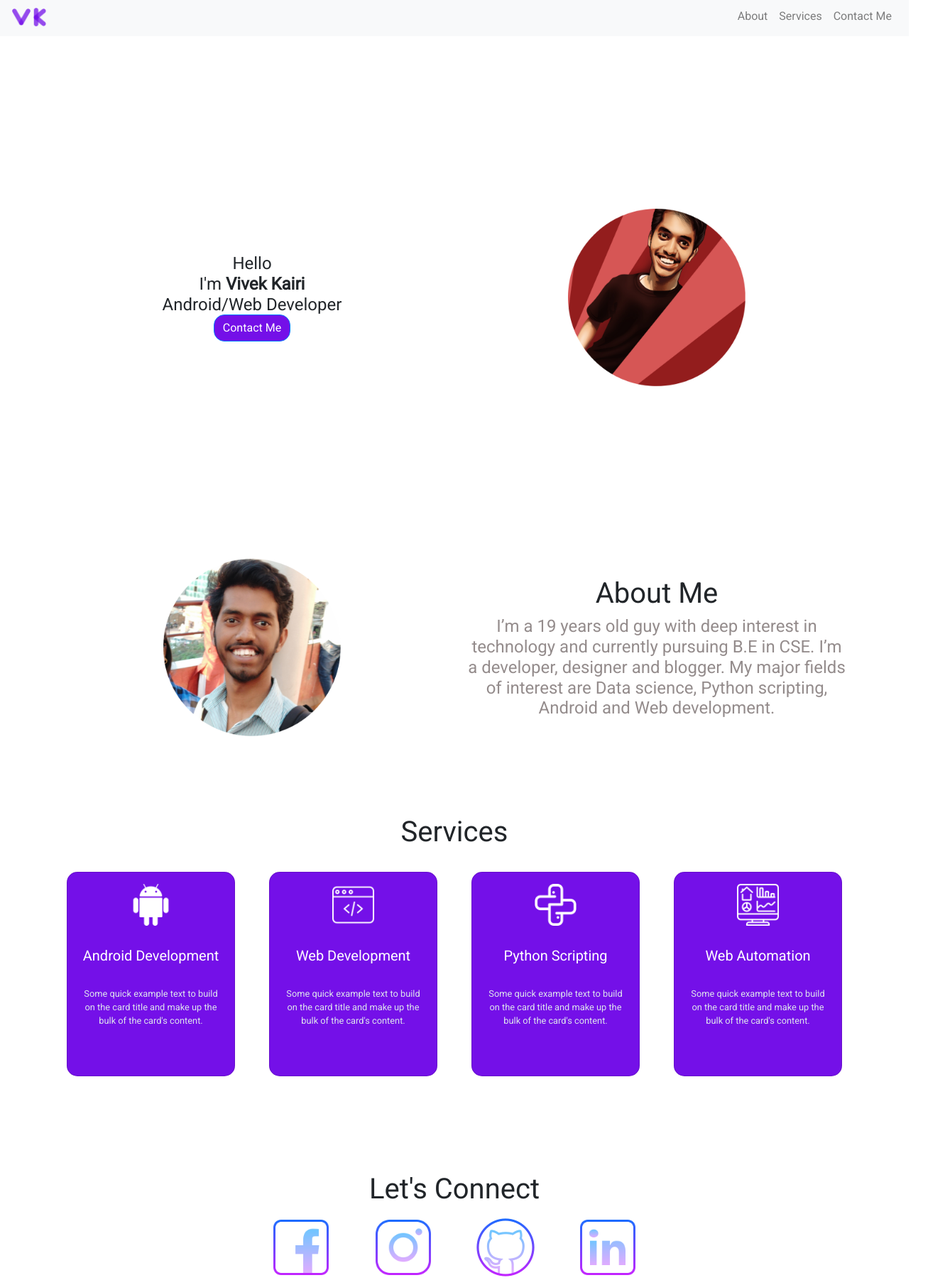
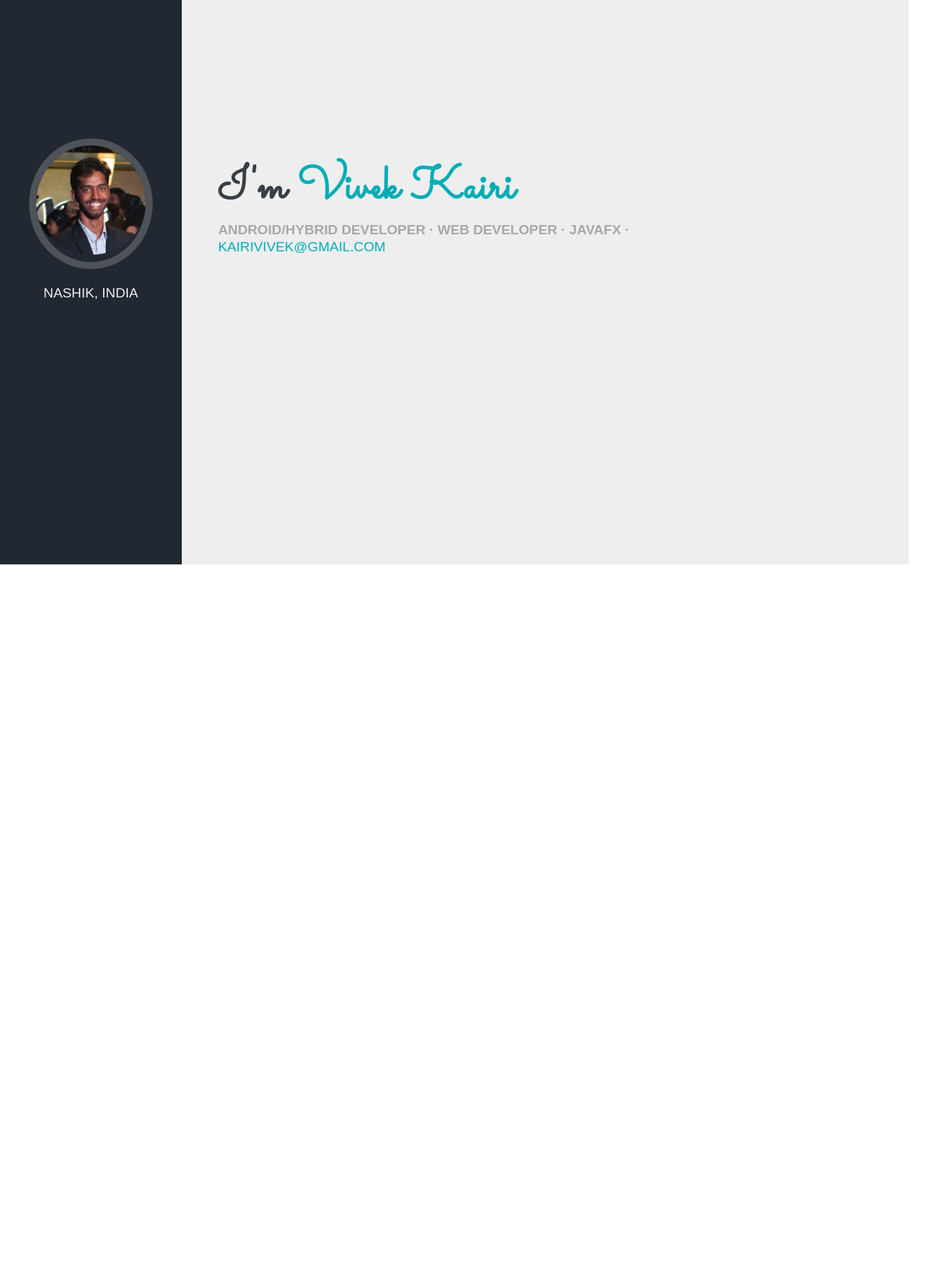
Before and after one commit to manasjoshi1/vivekkairi.github.io, a plain HTML site: page index.html in a window 1280 px wide. Shown: the part 5-1815 px from the top of the page at 71% size, 1331 px wide, since content can reach past the window. After the commit the page ends 800 px from the top, so only its background shows below. Drawn offline with nearby package versions, Linux system fonts and the light colour scheme.

Commit message:
Changed UI

```diff
--- a/app.css
+++ /dev/null
@@ -1,78 +0,0 @@
-body {
-	font-family: 'Roboto', sans-serif;
-}
-
-.header p {
-	padding: 0;
-	margin: 0;
-}
-
-.header {
-	font-size: 1.5em;
-	line-height: 1.2em;
-	text-align: center;
-}
-
-.top {
-	height: 92vh;
-}
-
-.topSpace {
-	margin-top: 10%;
-}
-
-@media only screen and (max-width: 600px) {
-
-}
-
-#contact {
-	background-color: #7410E8;
-	border-radius: 15px 15px 15px 15px;
-}
-
-#displayPic {
-	width: 250px;
-}
-
-#about {
-	color: #948c8c;
-}
-
-.card {
-	background-color: #7410E8;
-	height: 18em;
-	margin: 1.5em;
-	border-radius: 15px 15px 15px 15px;
-}
-
-.card-title {
-	margin-top: 1.5em;
-	color: #fff;
-}
-
-.card img {
-	width: 25%;
-	margin: auto;
-	margin-top: 1em;
-}
-
-.card-text {
-	color: #dee4ed;
-	font-size: 0.8em;
-}
-
-.custom {
-	padding: 0;
-}
-
-.social img {
-	width: 100px;
-	height: 100px;
-	margin: 0 20px;
-}
-
-.form-control {
-	border: none;
-	border-bottom: 2px solid #918E8E;
-	color: #918E8E;
-}
--- /dev/null
+++ b/css/styles.css
@@ -0,0 +1,70 @@
+body {
+  margin: 0;
+}
+
+img {
+  margin-top: 200px;
+  width: 60%;
+  border-width: 10px;
+  border-color: rgba(255,255,255,0.2);
+  border-style: solid;
+  border-radius: 50%;
+  padding-bottom: 10px;
+}
+
+.container {
+  display: flex;
+}
+
+.left {
+  text-align: center;
+  background-color: #222831;
+  width: 25%;
+  height: 100vh;
+}
+
+.right {
+  background-color: #eeeeee;
+  width: 100%;
+  height: 100vh;
+}
+
+.content {
+  position: relative;
+  top: 20%;
+  left: 5%;
+}
+.city {
+   color: #eeeeee;
+   font-family: 'Work Sans',sans-serif;
+   font-size: 1.2rem;
+ }
+
+#name {
+  font-family: 'Sacramento', cursive;
+  font-size: 4rem;
+  color: #393e46;
+  font-weight: 700;
+  letter-spacing: 1px;
+  margin-bottom: 0;
+}
+
+#name_color {
+  color: #00adb5
+}
+
+#skills {
+  margin: 0;
+  color: rgba(57,62,70,0.4);
+  font-family: 'Saira Extra Condensed',sans-serif;
+  font-weight: bold;
+  font-size: 1.2rem;
+}
+
+#email {
+  margin: 0;
+  padding-top: 2px;
+  font-family: 'Saira Extra Condensed',sans-serif;
+  font-size: 1.2rem;
+  color: #00adb5;
+}
--- a/index.html
+++ b/index.html
@@ -1,133 +1,27 @@
 <!DOCTYPE html>
-<html>
+<html lang="en" dir="ltr">
   <head>
-	<title>Welcome</title>
-	<meta name="viewport" content="width=device-width, initial-scale=1">
-	<link rel="stylesheet" type="text/css" href="https://stackpath.bootstrapcdn.com/bootstrap/4.3.1/css/bootstrap.min.css">
-	<link rel="stylesheet" type="text/css" href="app.css">
-	<link href="https://fonts.googleapis.com/css?family=Roboto" rel="stylesheet">
+    <meta charset="utf-8">
+    <link rel="stylesheet" href="css/styles.css">
+    <link rel="icon" href="favicon.ico">
+    <link href="https://fonts.googleapis.com/css?family=Sacramento&display=swap" rel="stylesheet">
+    <title>Vivek Kairi</title>
   </head>
   <body>
-	<nav class="navbar navbar-expand-lg navbar-light bg-light">
-		<div class="navbar-brand">
-			<img src="assets/logo.png" width="50dp">
-		</div>
-		<button class="navbar-toggler" type="button" data-toggle="collapse" data-target="#navbarNav" aria-controls="navbarNav" aria-expanded="false" aria-label="Toggle navigation">
-    		<span class="navbar-toggler-icon"></span>
-  		</button>
-		<div class="collapse navbar-collapse" id="navbarNav">
-			<ul class="navbar-nav ml-auto">
-				<li class="nav-item">
-					<a class="nav-link" href="/register">About</a>
-				</li>
-				<li class="nav-item">
-					<a class="nav-link" href="/logout">Services</a>
-				</li>
-				<li class="nav-item">
-					<a class="nav-link" href="/logout">Contact Me</a>
-				</li>
-			</ul>
-		</div>
-	</nav>
     <div class="container">
-		<div class="row top text-center">
-			<div class="col-12 col-md-6 header order-2 order-md-1 m-auto text-center" >
-					<p>Hello</p>
-					<p>I'm <strong>Vivek Kairi</strong></p>
-					<p>Android/Web Developer</p>
-					<button class="btn btn-primary" id="contact">Contact Me</button>
-			</div>
-			<div class="col-12 col-md-6 order-1 order-md-2 m-auto">
-				<img class="img-fluid" id="displayPic" src="assets/image.png">
+      <div class="left">
+        <div class="info">
+          <img src="photo.png" alt="">
+          <p class="city">NASHIK, INDIA</p>
         </div>
       </div>
-		<div class="row text-center">
-			<div class="col-12 col-md-6 header order-1 order-md-2 m-auto text-center">
-				<h1>About Me</h1>
-				<p id="about">I’m a 19 years old guy with deep interest in technology and currently pursuing B.E in CSE. I’m a developer, designer and blogger. My major fields of interest are Data science, Python scripting, Android and Web development.</p>
-			</div>
-			<div class="col-12 col-md-6 order-2 order-md-1 m-auto">
-				<img class="img-fluid" id="displayPic" src="assets/about.png">
-			</div>
-		</div>
-		<div class="row topSpace">
-			<div class="col-12 text-center">
-				<h1>Services</h1>
-			</div>
-			<div class="col-lg-3 col-6 custom">
-				<div class="card text-center">
-  					<img src="assets/android.png" class="card-img-top" alt="">
-  					<h5 class="card-title">Android Development</h5>
-  					<div class="card-body">
-    					<p class="card-text">Some quick example text to build on the card title and make up the bulk of the card's content.</p>
+      <div class="right">
+        <div class="content">
+          <p id="name">I'm <span id="name_color">Vivek Kairi</span</p>
+          <p id="skills">ANDROID/HYBRID DEVELOPER · WEB DEVELOPER · JAVAFX ·</p>
+          <p id="email">KAIRIVIVEK@GMAIL.COM</p>
         </div>
       </div>
     </div>
-			<div class="col-lg-3 col-6 custom">
-				<div class="card text-center">
-  					<img src="assets/web.png" class="card-img-top" alt="">
-  					<h5 class="card-title">Web Development</h5>
-  					<div class="card-body">
-    					<p class="card-text">Some quick example text to build on the card title and make up the bulk of the card's content.</p>
-  					</div>
-				</div>
-			</div>
-			<div class="col-lg-3 col-6 custom">
-				<div class="card text-center">
-  					<img src="assets/python.png" class="card-img-top" alt="">
-  					<h5 class="card-title">Python Scripting</h5>
-  					<div class="card-body">
-    					<p class="card-text">Some quick example text to build on the card title and make up the bulk of the card's content.</p>
-  					</div>
-				</div>
-			</div>
-			<div class="col-lg-3 col-6 custom">
-				<div class="card text-center">
-  					<img src="assets/auto.png" class="card-img-top" alt="">
-  					<h5 class="card-title">Web Automation</h5>
-  					<div class="card-body">
-    					<p class="card-text">Some quick example text to build on the card title and make up the bulk of the card's content.</p>
-  					</div>
-				</div>
-			</div>
-		</div>
-		<div class="row topSpace">
-			<div class="col text-center">
-				<h1>Let's Connect</h1>
-				<div class="m-auto social">
-					<img src="assets/fb.png">
-					<img src="assets/insta.png">
-					<img src="assets/github.png">
-					<img src="assets/linkedin.png">
-				</div>
-			</div>
-		</div>
-		<div class="row topSpace">
-			<div class="col text-center">
-				<h1>Let's Get In Touch</h1>
-				<form>
-					<div class="row mx-5">
-						<div class="col">
-							<div class="form-group">
-								<input type="email" class="form-control" name="name" placeholder="Your name">
-							</div>
-						</div>
-						<div class="col">
-							<div class="form-group">
-								<input type="email" class="form-control" name="email" placeholder="Your Email">
-							</div>
-						</div>
-					</div>
-					<div class="form-group mx-5">
-						<textarea class="form-control" name="content" rows="3" placeholder="Your content"></textarea>
-					</div>
-					<button class="btn btn-primary" id="contact">Send</button>
-				</form>
-			</div>
-		</div>
-	</div>
-	<script src="https://code.jquery.com/jquery-3.3.1.slim.min.js" integrity="sha384-q8i/X+965DzO0rT7abK41JStQIAqVgRVzpbzo5smXKp4YfRvH+8abtTE1Pi6jizo" crossorigin="anonymous"></script>
-	<script src="https://cdnjs.cloudflare.com/ajax/libs/popper.js/1.14.7/umd/popper.min.js" integrity="sha384-UO2eT0CpHqdSJQ6hJty5KVphtPhzWj9WO1clHTMGa3JDZwrnQq4sF86dIHNDz0W1" crossorigin="anonymous"></script>
-	<script src="https://stackpath.bootstrapcdn.com/bootstrap/4.3.1/js/bootstrap.min.js" integrity="sha384-JjSmVgyd0p3pXB1rRibZUAYoIIy6OrQ6VrjIEaFf/nJGzIxFDsf4x0xIM+B07jRM" crossorigin="anonymous"></script>
   </body>
 </html>
```
Also changed, not shown: favicon.ico (added), photo.png (added). Lines whose indentation alone changed are shown as unchanged.
